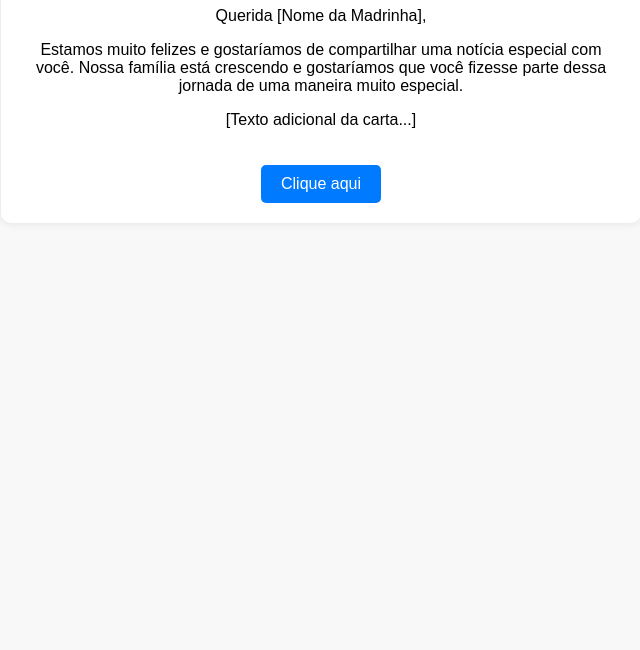
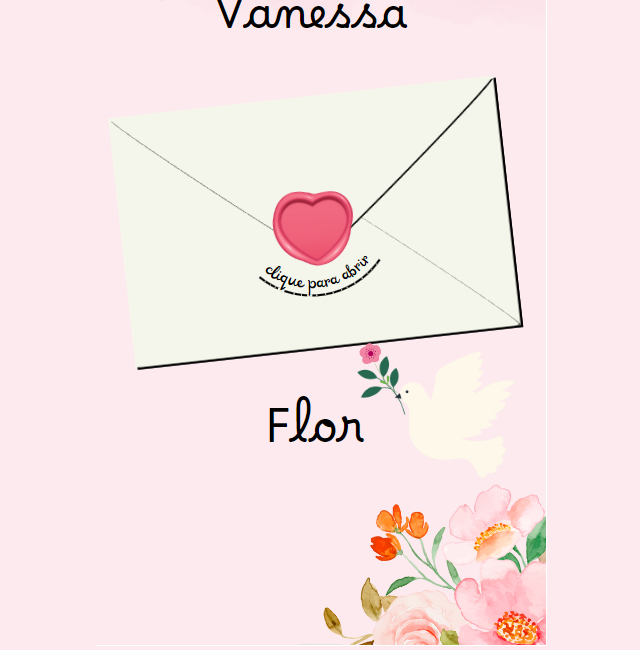
Before and after one commit to lucas-carv/ludy, a plain HTML site: page index.html in a window 1280 px wide. Shown: the part 151-801 px from the top of the page, without its empty margins (319-959 px from the left). Drawn offline with Linux system fonts and the light colour scheme.

Commit message:
Segunda versão

```diff
--- a/index.html
+++ b/index.html
@@ -6,40 +6,38 @@
     <title>Carta para Madrinha</title>
     <style>
         body {
-            font-family: Arial, sans-serif;
-            text-align: center;
-            background-color: #f8f8f8;
-            padding: 50px;
+            margin: 0;
+            padding: 0;
+            display: flex;
+            justify-content: center;
+            align-items: center;
+            height: 100vh;
+            background-color: #FCEAEE; /* Cor de fundo exata */
         }
-        .carta {
-            background: #fff;
-            padding: 20px;
-            border-radius: 10px;
-            box-shadow: 0 0 10px rgba(0, 0, 0, 0.1);
-            max-width: 600px;
-            margin: auto;
+        .container {
+            position: relative;
         }
-        .botao {
-            display: inline-block;
-            margin-top: 20px;
-            padding: 10px 20px;
-            background-color: #007bff;
-            color: #fff;
-            text-decoration: none;
-            border-radius: 5px;
+        .container img {
+            max-width: 100%;
+            height: auto;
         }
-        .botao:hover {
-            background-color: #0056b3;
+        .button {
+            position: absolute;
+            top: 50%;
+            left: 50%;
+            transform: translate(-50%, -50%);
+            width: 100px; /* Ajuste conforme necessário */
+            height: 100px; /* Ajuste conforme necessário */
+            background-color: transparent;
+            border: none;
+            cursor: pointer;
         }
     </style>
 </head>
 <body>
-    <div class="carta">
-        <h1>Carta para a Madrinha</h1>
-        <p>Querida [Nome da Madrinha],</p>
-        <p>Estamos muito felizes e gostaríamos de compartilhar uma notícia especial com você. Nossa família está crescendo e gostaríamos que você fizesse parte dessa jornada de uma maneira muito especial.</p>
-        <p>[Texto adicional da carta...]</p>
-        <a href="aceitacao.html" class="botao">Clique aqui</a>
+    <div class="container">
+        <img src="index.png" alt="Convite">
+        <button class="button" onclick="location.href='aceitacao.html'"></button>
     </div>
 </body>
 </html>
```
Also changed, not shown: aceitacao.html (+14 -28 lines), aceitacao.png (added), index.png (added).
